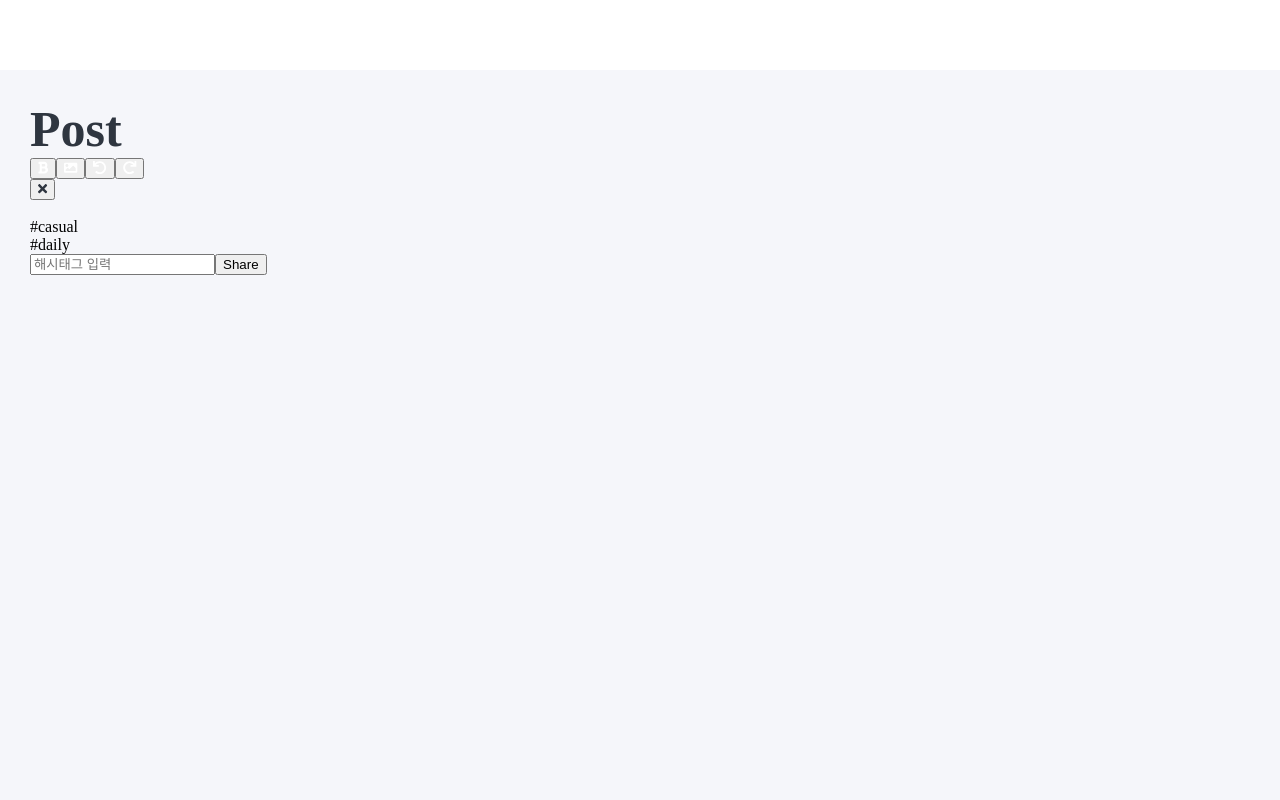
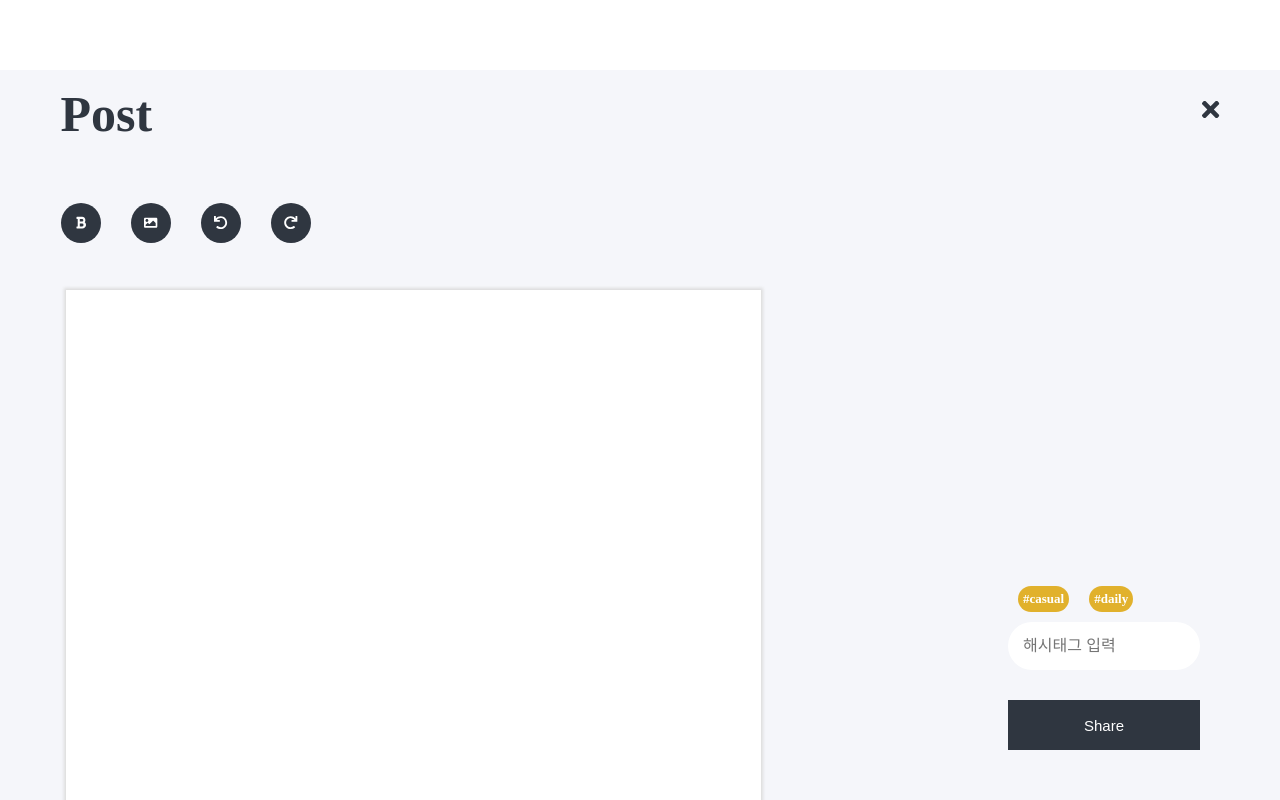
Before and after one commit to nohtaesang/cota, a React app in the folder client/: page / in a window 1280 px wide. Built offline with nearby package versions, Linux system fonts and the light colour scheme.

Commit message:
add scss setting for Write Component

```diff
--- a/client/src/scss/Write.scss
+++ b/client/src/scss/Write.scss
@@ -3,7 +3,103 @@
 #write{
     @include containerWindow();
 
-    .container-title{
-        @include containerTitle();
+    #content-write{
+        width:95%;
+        margin:0 auto;
+
+        #tools{
+            @include tools();
+
+            .container-title{
+                @include containerTitle();
+            }
+
+            #options{
+                margin-top:$sMarg;
+                width:500px;
+                display:flex;
+                flex-flow:row nowrap;
+                top:70px;
+                button{
+                    margin: $sMarg;
+                    margin-left:0;
+                    border-radius: 50%;
+                    @include button(40px, 40px, $cotaGray);
+                }
+            }
+
+
+            #cancel{
+                @include cancel(80px, 40px);
+                @include button(50px, 50px, transparent);
+            }
+        }
+
+        #content{
+            width:60%;
+            min-width:500px;
+            #textField{
+                @include input(100%);
+                transition:0.3s;
+            }
+            #textField:focus{
+                border:1px solid $cotaYellow;
+            }
+            #textField:focus{
+                outline:none;
+            }
+        }
+
+        #submits{
+            width:15%;
+            display: flex;
+            flex-flow:column nowrap;
+            align-items: center;
+            position:fixed;
+            right:80px;
+            bottom:50px;
+            // @include hashtag();
+
+            #hashtags{
+                width:100%;
+                font-size:$sPcFS;
+                display:flex;
+                flex-flow:row wrap;
+
+                .hashtag{
+                    margin:10px;
+                    padding:5px;
+                    color:white;
+                    font-weight: bold;
+                    border-radius: 25px;
+                    background-color:$cotaYellow;
+                    display: inline;
+                }
+            }
+            #input-hashtag{
+                display:inline-block;
+                width:100%;
+                margin-bottom:$sMarg;
+                padding:$ssPadd;
+                background-color:rgba(255, 255, 255, 1);
+                border-radius:25px;
+                transition:0.2s;
+            }
+            #input-hashtag:focus{
+                outline:none;
+                border:1px solid $cotaYellow;
+                color:$cotaGray;
+                ::placeholder{
+                    color:white;
+                }
+            }
+
+            #submit{
+                color:white;
+                font-size:$mPcFS;
+                @include button(100%, 50px, $cotaGray);
+                @media all and (max-width:960px) {}
+            }
+        }
     }
 }
--- a/client/src/scss/_utils.scss
+++ b/client/src/scss/_utils.scss
@@ -1,37 +1,94 @@
-//color
+//color variable
 $cotaGray: #2f3640;
 $cotaWhite: #f5f6fa;
 $cotaYellow: #e1b12c;
 
-//padding value
+//padding variable
 $lPadd: 100px;
 $mPadd: 70px;
 $sPadd: 30px;
+$ssPadd: 15px;
 
-//margin value
+//margin variable
 $lMarg: 100px;
 $mMarg: 70px;
 $sMarg: 30px;
+$ssMarg: 15px;
 
-//font size value
+//font size variable
 $titleFS: 50px;
+$mPcFS:15px;
+$sPcFS:13px;
+$mMobileFS:0px;
+$sMobileFS:0px;
+
+//width size variable
+
 
 //mixin - container
 @mixin containerWindow(){
     position: fixed;
     width:100%;
-    height:100%;
+    height: -webkit-calc(100% - 70px);
+    height:    -moz-calc(100% - 70px);
+    height:         calc(100% - 70px);
     display:flex;
     flex-flow: column nowrap;
+    overflow-y:scroll;
     // align-items: center;
     top:$mMarg;
     padding:$sPadd;
+    padding-top:0;
+    padding-bottom:100px;
     background-color:$cotaWhite;
     @media all and (max-width:960px) {}
 }
 
+@mixin tools(){
+    background-color:$cotaWhite;
+    position:fixed;
+    width:100%;
+}
+
 @mixin containerTitle(){
+    padding-top:$ssPadd;
     color:$cotaGray;
     font-size:$titleFS;
     @media all and (max-width:960px) {}
 }
+
+//mixin - input
+@mixin input($width){
+    width:$width;
+    min-width:500px;
+    min-height:600px;
+    margin-top:220px;
+    margin-left:5px;
+    padding:$mPadd $lPadd;
+    box-shadow:0 0 3px 2px #ddd;
+    background: white;
+}
+
+//mixin - cancel
+@mixin cancel($right, $top){
+    position: absolute;
+    transform:translate(-50%, -50%);
+    right:$right;
+    top:$top;
+    font-size:25px;
+}
+
+//mixin - button
+@mixin button($width, $height, $color){
+    width:$width;
+    height:$height;
+    border:none;
+    background-color:$color;
+    cursor:pointer;
+    outline:none;
+}
+
+//mixin - hashtag
+@mixin hasetag(){
+
+}
--- a/client/src/scss/init.scss
+++ b/client/src/scss/init.scss
@@ -67,13 +67,15 @@ time,
 mark,
 audio,
 video,
-canvas {
+canvas,
+input {
     margin: 0;
     padding: 0;
     border: 0;
     font-size: 100%;
     vertical-align: baseline;
     background: transparent;
+    box-sizing:border-box;
 }
 
 body {
```
